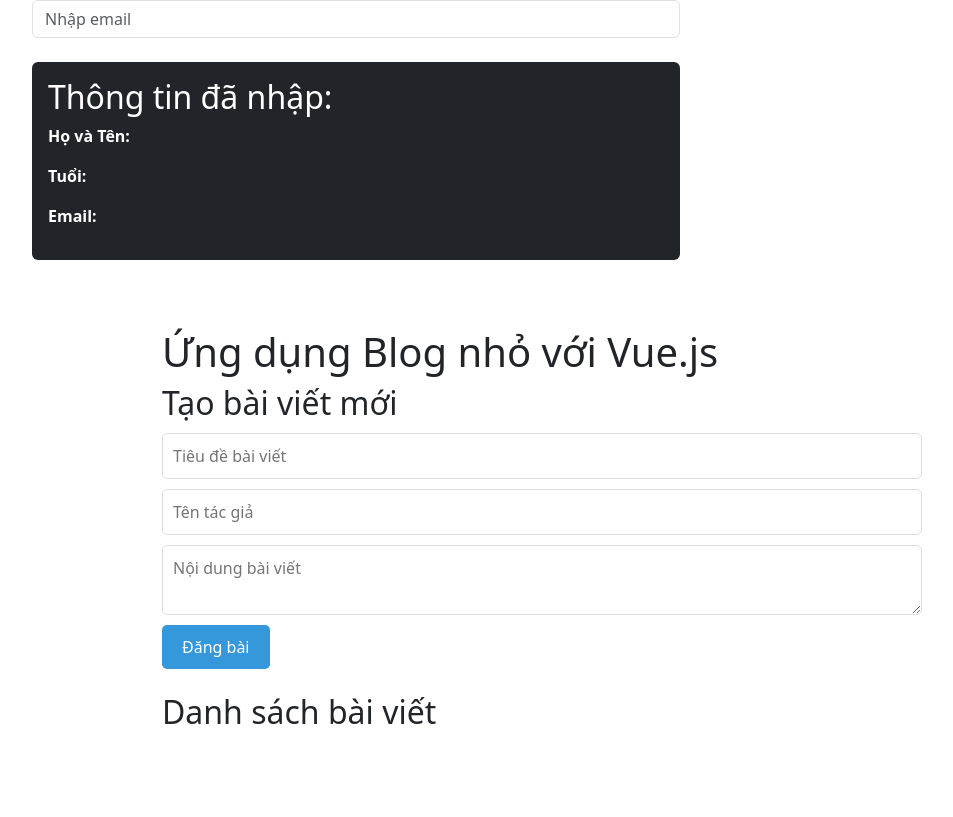
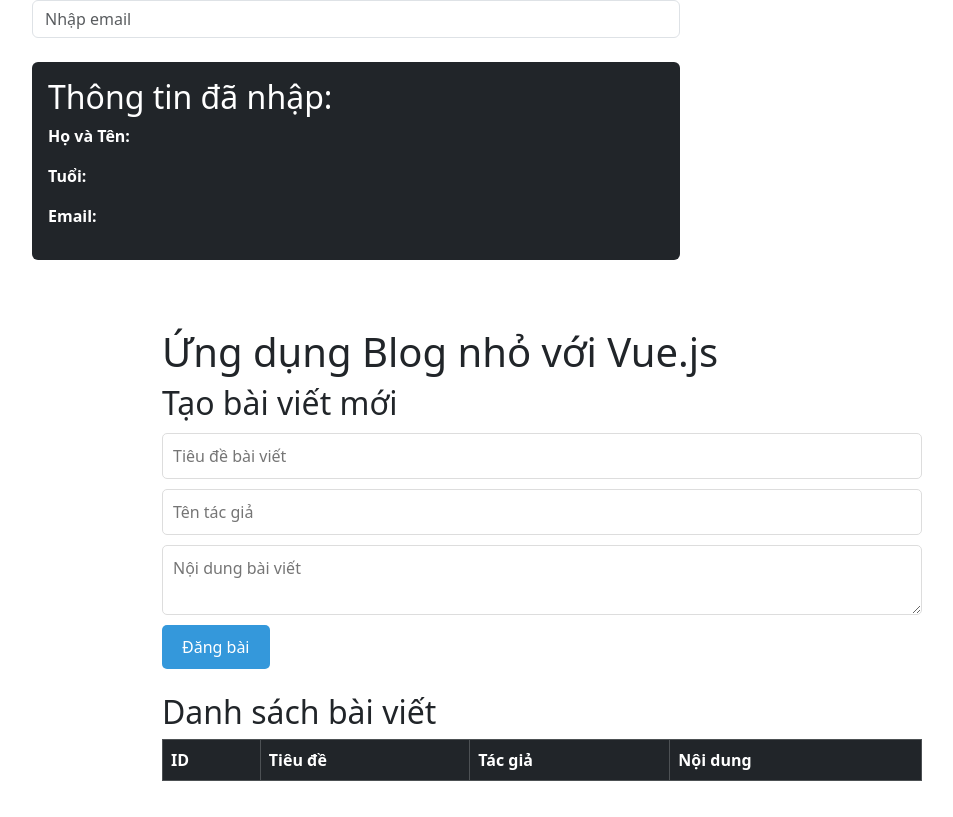
Before and after one commit to lqhuy03/readify-bookstore, a Vue app in the folder Lab5/: page / in a window 1280 px wide. Shown: the part 640-1457 px from the top of the page, without its empty margins (98-1051 px from the left). Before the commit the page ends 1399 px from the top, so only its background shows below. Built offline with nearby package versions, Linux system fonts and the light colour scheme.

Commit message:
Update Bai4: change list to table

```diff
--- a/Lab5/src/App.vue
+++ b/Lab5/src/App.vue
@@ -1,17 +1,3 @@
-<script setup>
-import { ref } from 'vue';
-import Bai1 from './components/Bai1.vue';
-import Bai2 from './components/Bai2.vue';
-import Bai3 from './components/Bai3.vue';
-import CreatePost from './components/CreatePost.vue';
-import PostList from './components/PostList.vue';
-
-const posts = ref([]);
-
-function addPost(post) {
-  posts.value.push(post);
-}
-</script>
 <template>
   <div class="container">
      <Bai1/>
@@ -29,6 +15,22 @@ function addPost(post) {
 
 </template>
 
+<script setup>
+import { ref } from 'vue';
+import Bai1 from './components/Bai1.vue';
+import Bai2 from './components/Bai2.vue';
+import Bai3 from './components/Bai3.vue';
+import CreatePost from './components/CreatePost.vue';
+import PostList from './components/PostList.vue';
+
+const posts = ref([]);
+
+function addPost(post) {
+  posts.value.push(post);
+}
+</script>
+
+
 <style scoped>
 #app { max-width: 800px; margin: 0 auto; padding: 20px; }
 </style>
--- a/Lab5/src/components/PostList.vue
+++ b/Lab5/src/components/PostList.vue
@@ -1,7 +1,7 @@
 <template>
   <div>
     <h2>Danh sách bài viết</h2>
-    <div
+    <!-- <div
       v-for="(post, index) in posts"
       :key="index"
       :class="{ 'highlighted': post.title.length > 20 }"
@@ -10,8 +10,33 @@
       <h3 class="text-success">{{ post.title }}</h3>
       <h4 class="text-danger">{{ post.author }}</h4>
       <p>{{ post.content }}</p>
-    </div>
+    </div> -->
+    <table class="table table-bordered table-striped table-hover">
+        <thead class="table-dark">
+            <tr>
+                <th>ID</th>
+                <th>Tiêu đề</th>
+                <th>Tác giả</th>
+                <th>Nội dung</th>
+            </tr>
+        </thead>
+        <tbody>
+            <tr
+                v-for="(post, index) in posts"
+                :key="index"
+
+                :class="{ 'highlighted': post.title.length > 20 }"
+
+                :style="{ backgroundColor: post.backgroundColor, color: post.textColor }"
+            >   <td>{{ index + 1 }}</td>
+                <td>{{ post.title }}</td>
+                <td>{{ post.author }}</td>
+                <td>{{ post.content }}</td>
+            </tr>
+        </tbody>
+    </table>
   </div>
+
 </template>
 
 <script setup>
```
